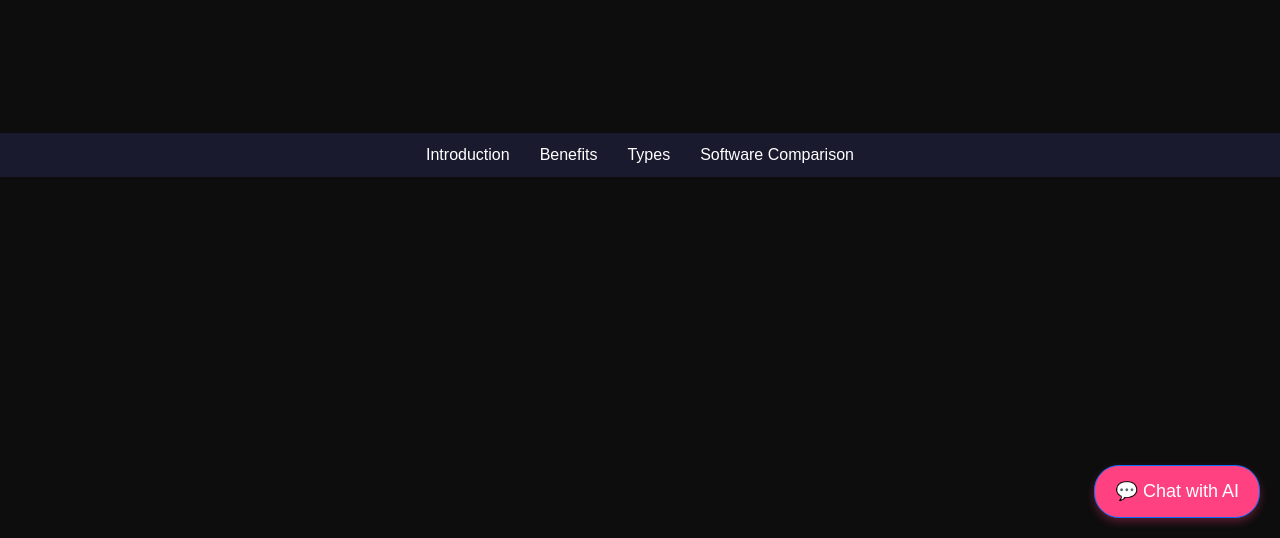
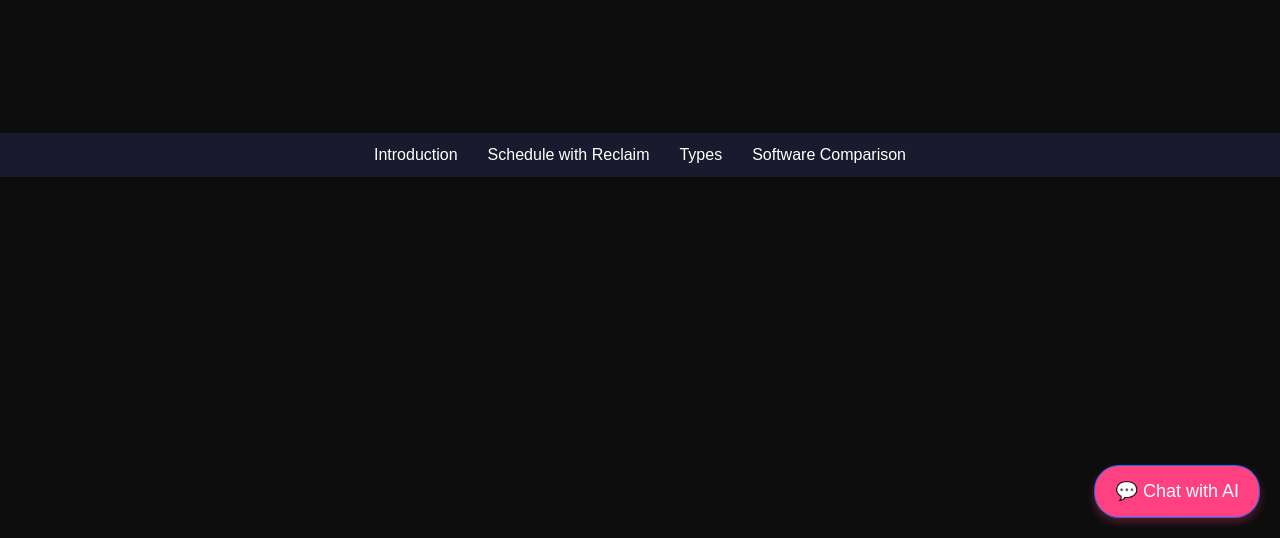
Before and after one commit to QuantaSphere/AI-connection-hub, a website: page index.html in a window 1280 px wide. Shown: the part 262-800 px from the top of the page. Drawn offline with nearby package versions, Linux system fonts and the light colour scheme.

Commit message:
Update index.html

```diff
--- a/index.html
+++ b/index.html
@@ -43,7 +43,7 @@
     <!-- 📌 Horizontal Navigation -->
     <div class="horizontal-nav">
         <a href="#">Introduction</a>
-        <a href="#">Benefits</a>
+        <a href="#">Schedule with Reclaim</a>
         <a href="#">Types</a>
 
         <a href="#">Software Comparison</a>
```
